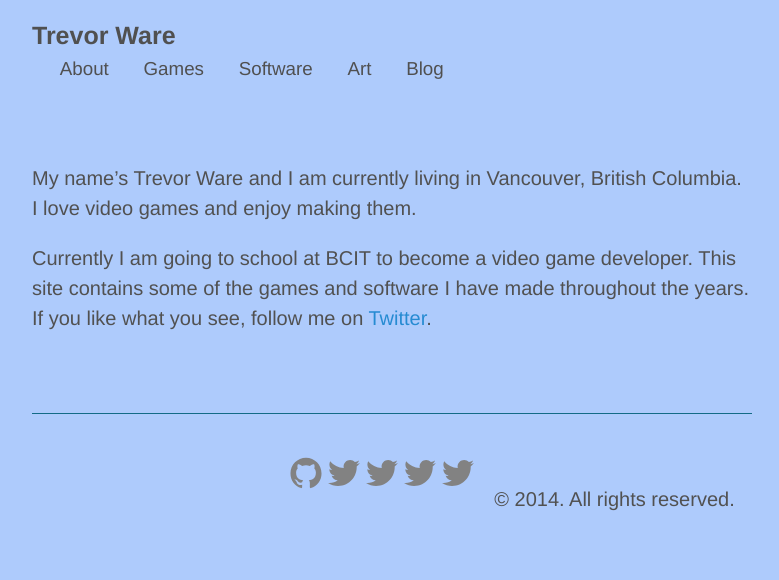
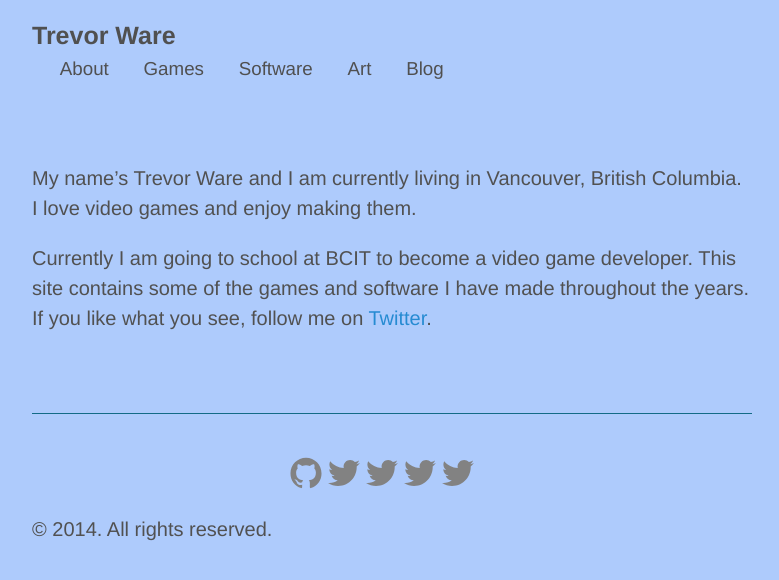
Before and after one commit to twarrre/twarrre.github.io, a Jekyll site: the page built from index.md, in a window 1280 px wide. Shown: the top 580 px of the page, without its empty margins (248-1027 px from the left). Built offline with Jekyll 4.4.1, drawn with Linux system fonts in a browser that asks for light colours.

Commit message:
Icon styling.

```diff
--- a/_includes/footer.html
+++ b/_includes/footer.html
@@ -57,6 +57,7 @@
 
 </div>
 <br>
+<br>
 <div class = "center">
   <p>
   &copy; {{ site.time | date: '%Y' }}. All rights reserved.
--- a/public/css/poole.css
+++ b/public/css/poole.css
@@ -136,7 +136,7 @@
 .center {
   margin-left: auto;
   margin-right: auto;
-  text-align: center;
+  text-align: left;
   width: 100%;
 }
 
```
